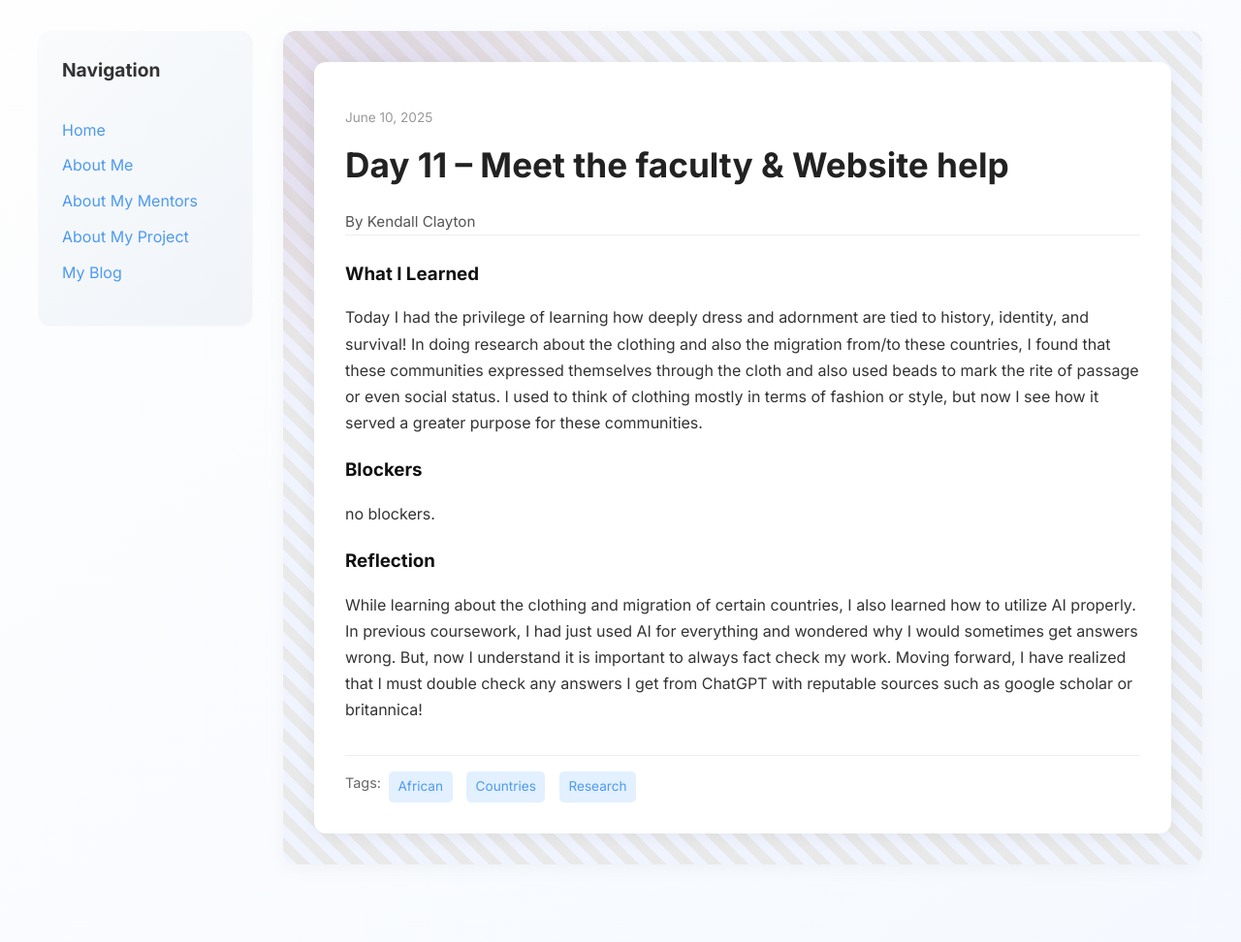
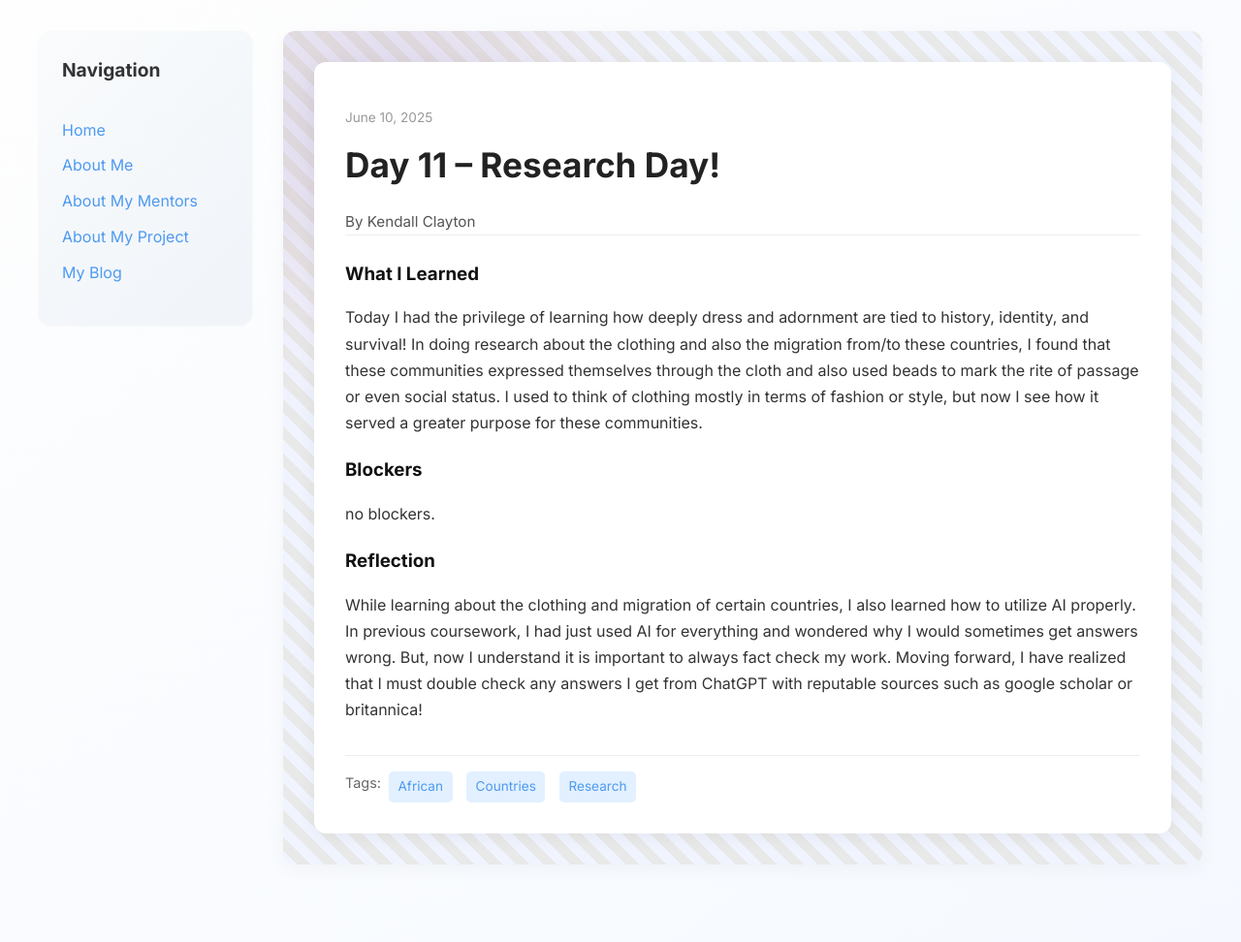
Before and after one commit to kendallzoe/kendallzoe.github.io, a Jekyll site: the page built from _posts/2025-06-10-day-11.md, in a window 1280 px wide. Shown: the whole page at 97% size. Built offline with Jekyll 4.4.1, drawn with Linux system fonts in a browser that asks for light colours.

Commit message:
Update 2025-06-10-day-11.md

```diff
--- a/_posts/2025-06-10-day-11.md
+++ b/_posts/2025-06-10-day-11.md
@@ -1,6 +1,6 @@
 ---
 layout: post
-title: "Day 11 – Meet the faculty & Website help"
+title: "Day 11 – Research Day!"
 date: 2025-06-10
 author: Kendall Clayton
 permalink: /day11.html
```
